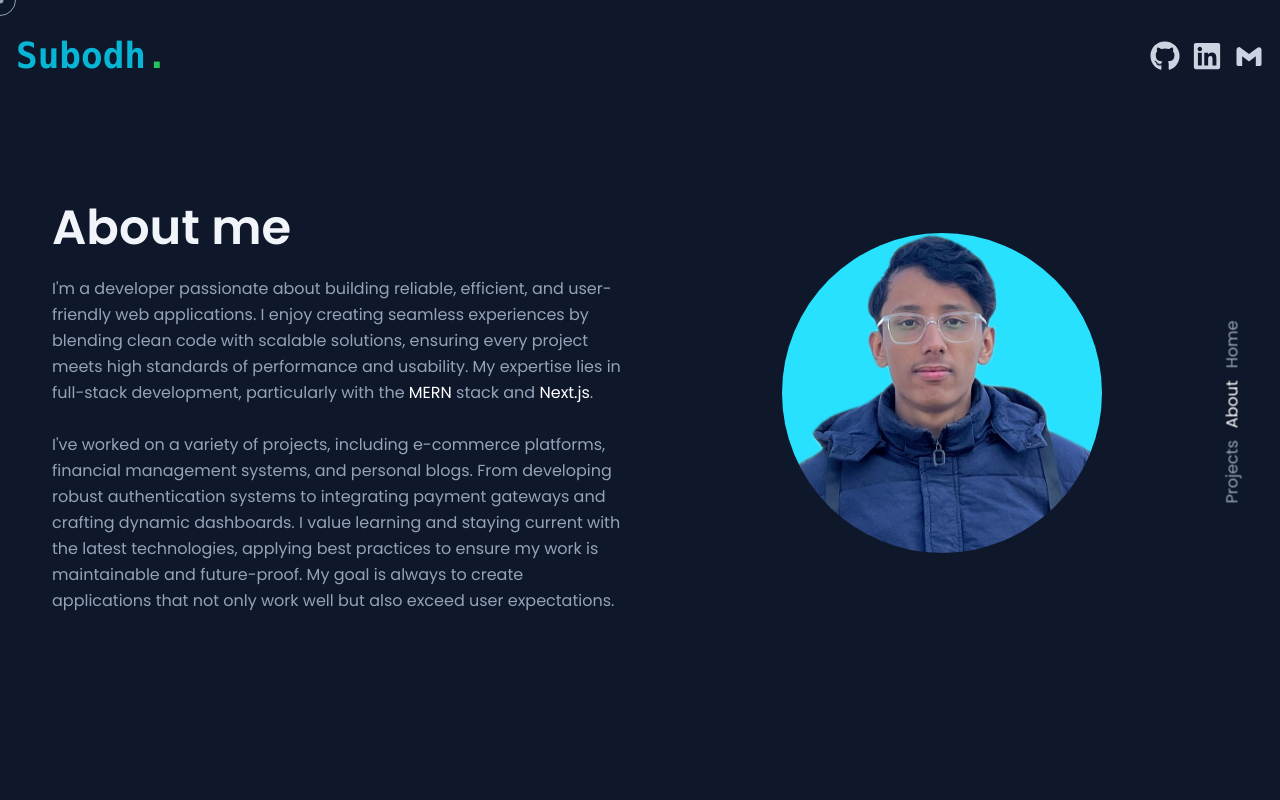
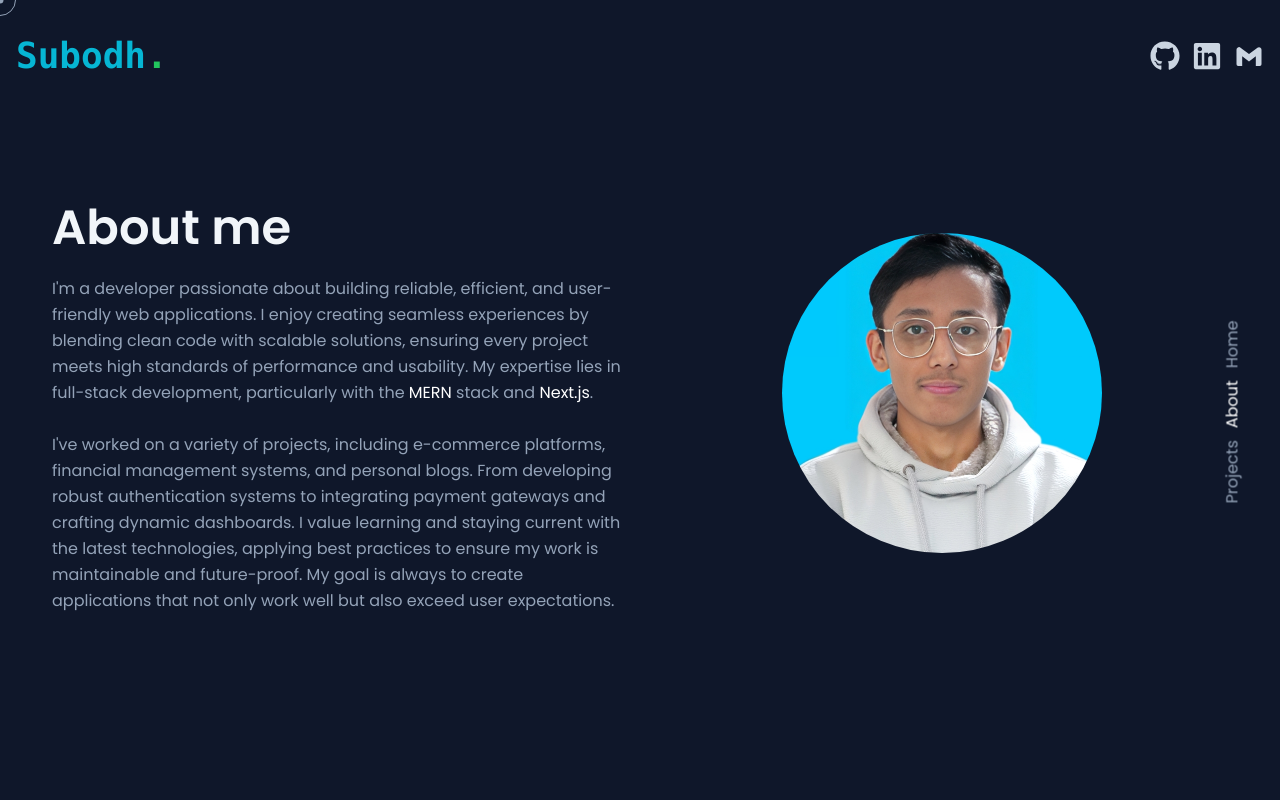
Before and after one commit to Subodh-Bny/portfolio, a Next.js app: page /about in a window 1280 px wide. Shown: the top 800 px of the page. Built offline with nearby package versions, Linux system fonts and the light colour scheme.

Commit message:
Change about picture

```diff
--- a/src/app/(smooth-scroll)/about/about.tsx
+++ b/src/app/(smooth-scroll)/about/about.tsx
@@ -14,7 +14,7 @@ const About = () => {
         className="w-full flex justify-center mb-8"
       >
         <Image
-          src="/subodh.png"
+          src="/subodh-cyan.png"
           alt="subodh"
           height={300}
           width={300}
```
Also changed, not shown: public/subodh-cyan.png (added).
